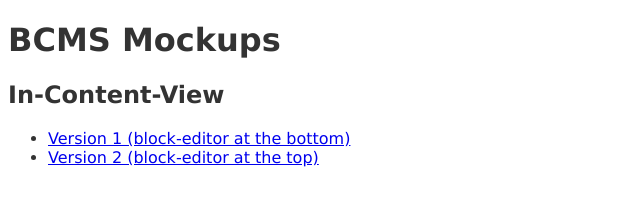
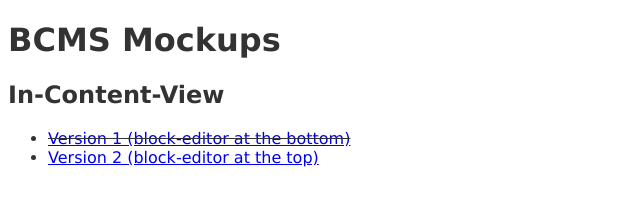
Before and after one commit to ahx/bcmsmockup, a plain HTML site: page index.html in a window 1280 px wide. Shown: the whole page, without its empty margins (0-640 px from the left). Drawn offline with Linux system fonts and the light colour scheme.

```diff
--- a/index.html
+++ b/index.html
@@ -16,7 +16,7 @@
   <p>
     <h2>In-Content-View</h2>
   <ul>
-    <li><a href="incontent.html">Version 1 (block-editor at the bottom)</a></li>
+    <li><strike><a href="incontent.html">Version 1 (block-editor at the bottom)</a></strike></li>
     <li><a href="incontent_editor_top.html">Version 2 (block-editor at the top)</a></li>
   </ul>
   </p>
```
Also changed, not shown: incontent_editor_top.svg.
